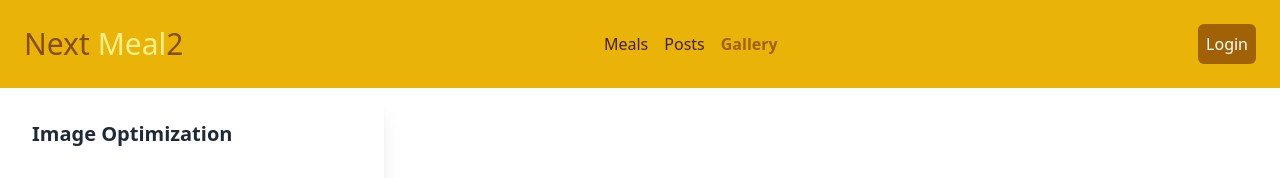
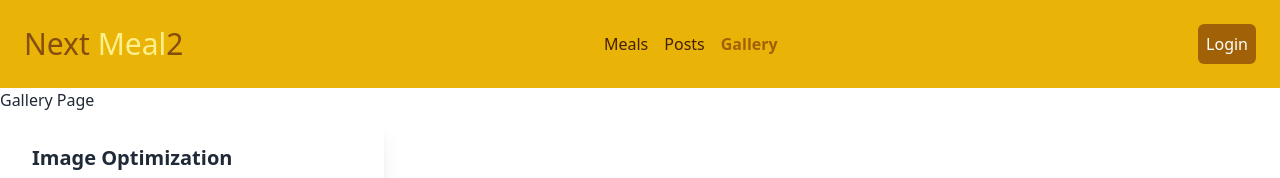
Before and after one commit to JannatulAfrozFaria/next-js-practice-2, a Next.js app: page /gallery in a window 1280 px wide. Shown: the top 178 px of the page. Built offline with nearby package versions, Linux system fonts and the light colour scheme; grey boxes are pictures that could not be loaded.

Commit message:
Page Header added

```diff
--- a/src/app/gallery/page.jsx
+++ b/src/app/gallery/page.jsx
@@ -4,6 +4,7 @@ import React from 'react';
 const page = () => {
     return (
         <div>
+            <h1 className=''>Gallery Page</h1>
             <div className="card bg-base-100 w-96 shadow-xl">
                 <div className="card-body">
                     <h2 className="card-title">Image Optimization</h2>
```
